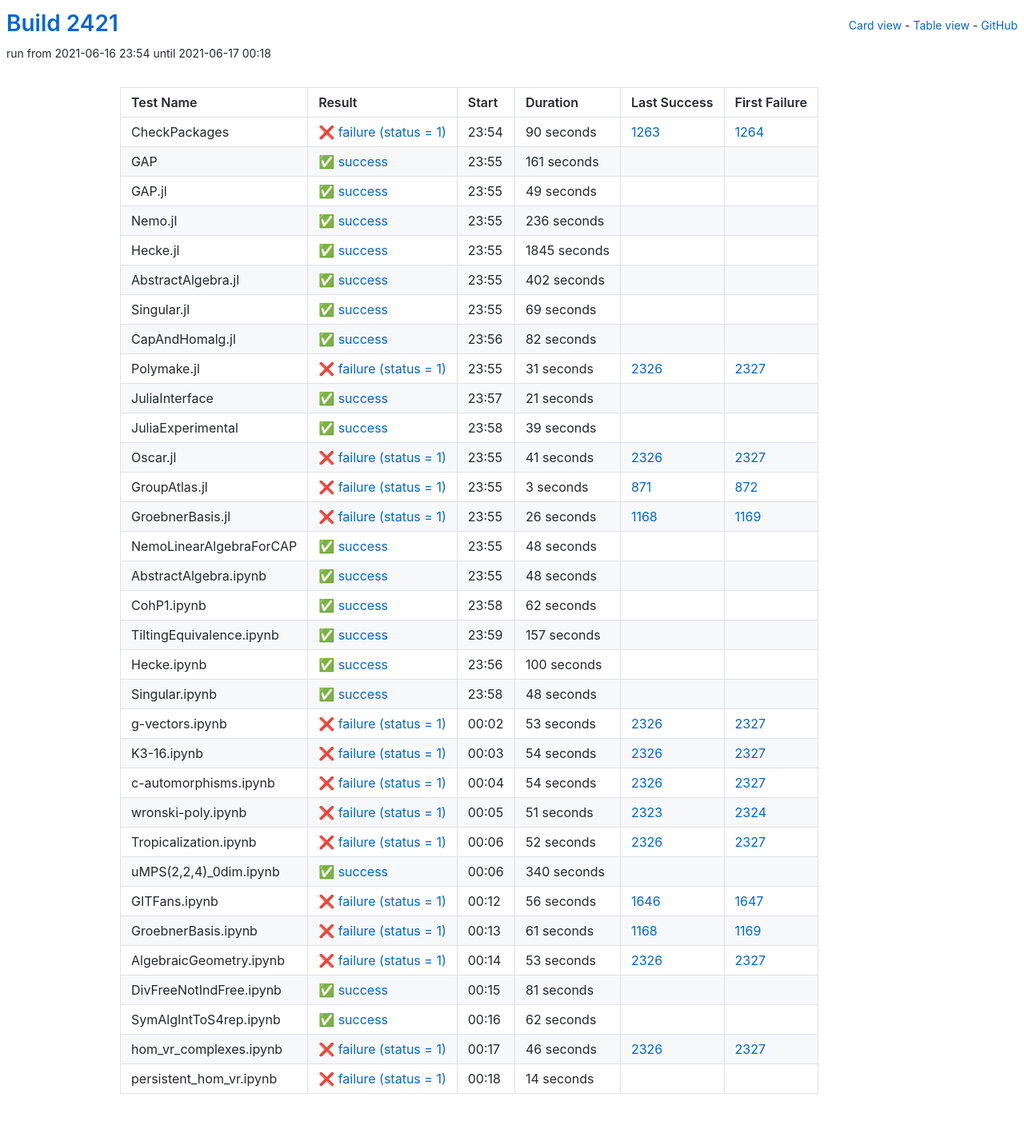
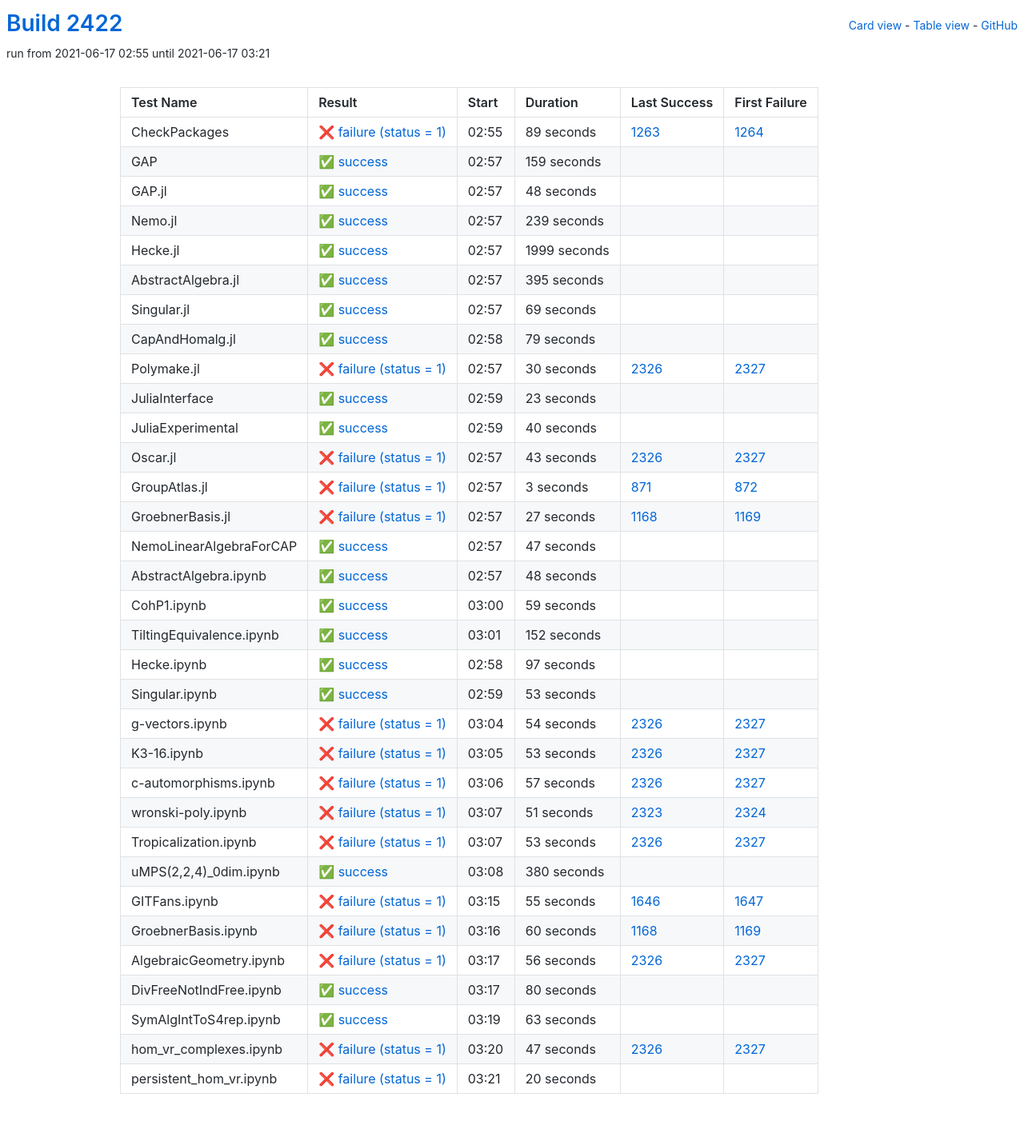
Before and after one commit to oscar-system/oscar-ci-status-stable, a Jekyll site: the page built from table.html, in a window 1280 px wide. Shown: the whole page at 80% size. Built offline with Jekyll 4.4.1, drawn with Linux system fonts in a browser that asks for light colours.

Commit message:
Build #2422

```diff
--- a/_data/ci.yml
+++ b/_data/ci.yml
@@ -1,6 +1,6 @@
 ---
-build: 2421
-build_url: https://oscarci.mathematik.uni-kl.de/job/oscar-stable/2421/
+build: 2422
+build_url: https://oscarci.mathematik.uni-kl.de/job/oscar-stable/2422/
 job: oscar-stable
 organization: oscar-system
 repo: oscar-ci-status-stable
@@ -8,80 +8,80 @@ repourl: https://github.com/oscar-system/oscar-ci-status-stable
 tests:
 - name: CheckPackages
   id: checkpackages
-  log: https://oscarci.mathematik.uni-kl.de/job/oscar-stable/2421/artifact/logs/build-2421/CheckPackages.log
-  start: 2021-06-16 23:54
+  log: https://oscarci.mathematik.uni-kl.de/job/oscar-stable/2422/artifact/logs/build-2422/CheckPackages.log
+  start: 2021-06-17 02:55
   success: false
   exitcode: 1
   status: failure
-  duration: 90
+  duration: 89
   last_success: 1263
   last_success_url: https://oscarci.mathematik.uni-kl.de/job/oscar-stable/1263/
   first_failure: 1264
   first_failure_url: https://oscarci.mathematik.uni-kl.de/job/oscar-stable/1264/
 - name: GAP
   id: gap
-  log: https://oscarci.mathematik.uni-kl.de/job/oscar-stable/2421/artifact/logs/build-2421/GAP.log
-  start: 2021-06-16 23:55
+  log: https://oscarci.mathematik.uni-kl.de/job/oscar-stable/2422/artifact/logs/build-2422/GAP.log
+  start: 2021-06-17 02:57
   success: true
   exitcode: 0
   status: success
-  duration: 161
+  duration: 159
   last_success: false
   last_success_url:
   first_failure: false
   first_failure_url:
 - name: GAP.jl
   id: gap-jl
-  log: https://oscarci.mathematik.uni-kl.de/job/oscar-stable/2421/artifact/logs/build-2421/GAP.jl.log
-  start: 2021-06-16 23:55
+  log: https://oscarci.mathematik.uni-kl.de/job/oscar-stable/2422/artifact/logs/build-2422/GAP.jl.log
+  start: 2021-06-17 02:57
   success: true
   exitcode: 0
   status: success
-  duration: 49
+  duration: 48
   last_success: false
   last_success_url:
   first_failure: false
   first_failure_url:
 - name: Nemo.jl
   id: nemo-jl
-  log: https://oscarci.mathematik.uni-kl.de/job/oscar-stable/2421/artifact/logs/build-2421/Nemo.jl.log
-  start: 2021-06-16 23:55
+  log: https://oscarci.mathematik.uni-kl.de/job/oscar-stable/2422/artifact/logs/build-2422/Nemo.jl.log
+  start: 2021-06-17 02:57
   success: true
   exitcode: 0
   status: success
-  duration: 236
+  duration: 239
   last_success: false
   last_success_url:
   first_failure: false
   first_failure_url:
 - name: Hecke.jl
   id: hecke-jl
-  log: https://oscarci.mathematik.uni-kl.de/job/oscar-stable/2421/artifact/logs/build-2421/Hecke.jl.log
-  start: 2021-06-16 23:55
+  log: https://oscarci.mathematik.uni-kl.de/job/oscar-stable/2422/artifact/logs/build-2422/Hecke.jl.log
+  start: 2021-06-17 02:57
   success: true
   exitcode: 0
   status: success
-  duration: 1845
+  duration: 1999
   last_success: false
   last_success_url:
   first_failure: false
   first_failure_url:
 - name: AbstractAlgebra.jl
   id: abstractalgebra-jl
-  log: https://oscarci.mathematik.uni-kl.de/job/oscar-stable/2421/artifact/logs/build-2421/AbstractAlgebra.jl.log
-  start: 2021-06-16 23:55
+  log: https://oscarci.mathematik.uni-kl.de/job/oscar-stable/2422/artifact/logs/build-2422/AbstractAlgebra.jl.log
+  start: 2021-06-17 02:57
   success: true
   exitcode: 0
   status: success
-  duration: 402
+  duration: 395
   last_success: false
   last_success_url:
   first_failure: false
   first_failure_url:
 - name: Singular.jl
   id: singular-jl
-  log: https://oscarci.mathematik.uni-kl.de/job/oscar-stable/2421/artifact/logs/build-2421/Singular.jl.log
-  start: 2021-06-16 23:55
+  log: https://oscarci.mathematik.uni-kl.de/job/oscar-stable/2422/artifact/logs/build-2422/Singular.jl.log
+  start: 2021-06-17 02:57
   success: true
   exitcode: 0
   status: success
@@ -92,68 +92,68 @@ tests:
   first_failure_url:
 - name: CapAndHomalg.jl
   id: capandhomalg-jl
-  log: https://oscarci.mathematik.uni-kl.de/job/oscar-stable/2421/artifact/logs/build-2421/CapAndHomalg.jl.log
-  start: 2021-06-16 23:56
+  log: https://oscarci.mathematik.uni-kl.de/job/oscar-stable/2422/artifact/logs/build-2422/CapAndHomalg.jl.log
+  start: 2021-06-17 02:58
   success: true
   exitcode: 0
   status: success
-  duration: 82
+  duration: 79
   last_success: false
   last_success_url:
   first_failure: false
   first_failure_url:
 - name: Polymake.jl
   id: polymake-jl
-  log: https://oscarci.mathematik.uni-kl.de/job/oscar-stable/2421/artifact/logs/build-2421/Polymake.jl.log
-  start: 2021-06-16 23:55
+  log: https://oscarci.mathematik.uni-kl.de/job/oscar-stable/2422/artifact/logs/build-2422/Polymake.jl.log
+  start: 2021-06-17 02:57
   success: false
   exitcode: 1
   status: failure
-  duration: 31
+  duration: 30
   last_success: 2326
   last_success_url: https://oscarci.mathematik.uni-kl.de/job/oscar-stable/2326/
   first_failure: 2327
   first_failure_url: https://oscarci.mathematik.uni-kl.de/job/oscar-stable/2327/
 - name: JuliaInterface
   id: juliainterface
-  log: https://oscarci.mathematik.uni-kl.de/job/oscar-stable/2421/artifact/logs/build-2421/JuliaInterface.log
-  start: 2021-06-16 23:57
+  log: https://oscarci.mathematik.uni-kl.de/job/oscar-stable/2422/artifact/logs/build-2422/JuliaInterface.log
+  start: 2021-06-17 02:59
   success: true
   exitcode: 0
   status: success
-  duration: 21
+  duration: 23
   last_success: false
   last_success_url:
   first_failure: false
   first_failure_url:
 - name: JuliaExperimental
   id: juliaexperimental
-  log: https://oscarci.mathematik.uni-kl.de/job/oscar-stable/2421/artifact/logs/build-2421/JuliaExperimental.log
-  start: 2021-06-16 23:58
+  log: https://oscarci.mathematik.uni-kl.de/job/oscar-stable/2422/artifact/logs/build-2422/JuliaExperimental.log
+  start: 2021-06-17 02:59
   success: true
   exitcode: 0
   status: success
-  duration: 39
+  duration: 40
   last_success: false
   last_success_url:
   first_failure: false
   first_failure_url:
 - name: Oscar.jl
   id: oscar-jl
-  log: https://oscarci.mathematik.uni-kl.de/job/oscar-stable/2421/artifact/logs/build-2421/Oscar.jl.log
-  start: 2021-06-16 23:55
+  log: https://oscarci.mathematik.uni-kl.de/job/oscar-stable/2422/artifact/logs/build-2422/Oscar.jl.log
+  start: 2021-06-17 02:57
   success: false
   exitcode: 1
   status: failure
-  duration: 41
+  duration: 43
   last_success: 2326
   last_success_url: https://oscarci.mathematik.uni-kl.de/job/oscar-stable/2326/
   first_failure: 2327
   first_failure_url: https://oscarci.mathematik.uni-kl.de/job/oscar-stable/2327/
 - name: GroupAtlas.jl
   id: groupatlas-jl
-  log: https://oscarci.mathematik.uni-kl.de/job/oscar-stable/2421/artifact/logs/build-2421/GroupAtlas.jl.log
-  start: 2021-06-16 23:55
+  log: https://oscarci.mathematik.uni-kl.de/job/oscar-stable/2422/artifact/logs/build-2422/GroupAtlas.jl.log
+  start: 2021-06-17 02:57
   success: false
   exitcode: 1
   status: failure
@@ -164,32 +164,32 @@ tests:
   first_failure_url: https://oscarci.mathematik.uni-kl.de/job/oscar-stable/872/
 - name: GroebnerBasis.jl
   id: groebnerbasis-jl
-  log: https://oscarci.mathematik.uni-kl.de/job/oscar-stable/2421/artifact/logs/build-2421/GroebnerBasis.jl.log
-  start: 2021-06-16 23:55
+  log: https://oscarci.mathematik.uni-kl.de/job/oscar-stable/2422/artifact/logs/build-2422/GroebnerBasis.jl.log
+  start: 2021-06-17 02:57
   success: false
   exitcode: 1
   status: failure
-  duration: 26
+  duration: 27
   last_success: 1168
   last_success_url: https://oscarci.mathematik.uni-kl.de/job/oscar-stable/1168/
   first_failure: 1169
   first_failure_url: https://oscarci.mathematik.uni-kl.de/job/oscar-stable/1169/
 - name: NemoLinearAlgebraForCAP
   id: nemolinearalgebraforcap
-  log: https://oscarci.mathematik.uni-kl.de/job/oscar-stable/2421/artifact/logs/build-2421/NemoLinearAlgebraForCAP.log
-  start: 2021-06-16 23:55
+  log: https://oscarci.mathematik.uni-kl.de/job/oscar-stable/2422/artifact/logs/build-2422/NemoLinearAlgebraForCAP.log
+  start: 2021-06-17 02:57
   success: true
   exitcode: 0
   status: success
-  duration: 48
+  duration: 47
   last_success: false
   last_success_url:
   first_failure: false
   first_failure_url:
 - name: AbstractAlgebra.ipynb
   id: abstractalgebra-ipynb
-  log: https://oscarci.mathematik.uni-kl.de/job/oscar-stable/2421/artifact/logs/build-2421/AbstractAlgebra.ipynb.log
-  start: 2021-06-16 23:55
+  log: https://oscarci.mathematik.uni-kl.de/job/oscar-stable/2422/artifact/logs/build-2422/AbstractAlgebra.ipynb.log
+  start: 2021-06-17 02:57
   success: true
   exitcode: 0
   status: success
@@ -200,56 +200,68 @@ tests:
   first_failure_url:
 - name: CohP1.ipynb
   id: cohp1-ipynb
-  log: https://oscarci.mathematik.uni-kl.de/job/oscar-stable/2421/artifact/logs/build-2421/CohP1.ipynb.log
-  start: 2021-06-16 23:58
+  log: https://oscarci.mathematik.uni-kl.de/job/oscar-stable/2422/artifact/logs/build-2422/CohP1.ipynb.log
+  start: 2021-06-17 03:00
   success: true
   exitcode: 0
   status: success
-  duration: 62
+  duration: 59
   last_success: false
   last_success_url:
   first_failure: false
   first_failure_url:
 - name: TiltingEquivalence.ipynb
   id: tiltingequivalence-ipynb
-  log: https://oscarci.mathematik.uni-kl.de/job/oscar-stable/2421/artifact/logs/build-2421/TiltingEquivalence.ipynb.log
-  start: 2021-06-16 23:59
+  log: https://oscarci.mathematik.uni-kl.de/job/oscar-stable/2422/artifact/logs/build-2422/TiltingEquivalence.ipynb.log
+  start: 2021-06-17 03:01
   success: true
   exitcode: 0
   status: success
-  duration: 157
+  duration: 152
   last_success: false
   last_success_url:
   first_failure: false
   first_failure_url:
 - name: Hecke.ipynb
   id: hecke-ipynb
-  log: https://oscarci.mathematik.uni-kl.de/job/oscar-stable/2421/artifact/logs/build-2421/Hecke.ipynb.log
-  start: 2021-06-16 23:56
+  log: https://oscarci.mathematik.uni-kl.de/job/oscar-stable/2422/artifact/logs/build-2422/Hecke.ipynb.log
+  start: 2021-06-17 02:58
   success: true
   exitcode: 0
   status: success
-  duration: 100
+  duration: 97
   last_success: false
   last_success_url:
   first_failure: false
   first_failure_url:
 - name: Singular.ipynb
   id: singular-ipynb
-  log: https://oscarci.mathematik.uni-kl.de/job/oscar-stable/2421/artifact/logs/build-2421/Singular.ipynb.log
-  start: 2021-06-16 23:58
+  log: https://oscarci.mathematik.uni-kl.de/job/oscar-stable/2422/artifact/logs/build-2422/Singular.ipynb.log
+  start: 2021-06-17 02:59
   success: true
   exitcode: 0
   status: success
-  duration: 48
+  duration: 53
   last_success: false
   last_success_url:
   first_failure: false
   first_failure_url:
 - name: g-vectors.ipynb
   id: g-vectors-ipynb
-  log: https://oscarci.mathematik.uni-kl.de/job/oscar-stable/2421/artifact/logs/build-2421/g-vectors.ipynb.log
-  start: 2021-06-17 00:02
+  log: https://oscarci.mathematik.uni-kl.de/job/oscar-stable/2422/artifact/logs/build-2422/g-vectors.ipynb.log
+  start: 2021-06-17 03:04
+  success: false
+  exitcode: 1
+  status: failure
+  duration: 54
+  last_success: 2326
+  last_success_url: https://oscarci.mathematik.uni-kl.de/job/oscar-stable/2326/
+  first_failure: 2327
+  first_failure_url: https://oscarci.mathematik.uni-kl.de/job/oscar-stable/2327/
+- name: K3-16.ipynb
+  id: k3-16-ipynb
+  log: https://oscarci.mathematik.uni-kl.de/job/oscar-stable/2422/artifact/logs/build-2422/K3-16.ipynb.log
+  start: 2021-06-17 03:05
   success: false
   exitcode: 1
   status: failure
@@ -258,34 +270,22 @@ tests:
   last_success_url: https://oscarci.mathematik.uni-kl.de/job/oscar-stable/2326/
   first_failure: 2327
   first_failure_url: https://oscarci.mathematik.uni-kl.de/job/oscar-stable/2327/
-- name: K3-16.ipynb
-  id: k3-16-ipynb
-  log: https://oscarci.mathematik.uni-kl.de/job/oscar-stable/2421/artifact/logs/build-2421/K3-16.ipynb.log
-  start: 2021-06-17 00:03
+- name: c-automorphisms.ipynb
+  id: c-automorphisms-ipynb
+  log: https://oscarci.mathematik.uni-kl.de/job/oscar-stable/2422/artifact/logs/build-2422/c-automorphisms.ipynb.log
+  start: 2021-06-17 03:06
   success: false
   exitcode: 1
   status: failure
-  duration: 54
-  last_success: 2326
-  last_success_url: https://oscarci.mathematik.uni-kl.de/job/oscar-stable/2326/
-  first_failure: 2327
-  first_failure_url: https://oscarci.mathematik.uni-kl.de/job/oscar-stable/2327/
-- name: c-automorphisms.ipynb
-  id: c-automorphisms-ipynb
-  log: https://oscarci.mathematik.uni-kl.de/job/oscar-stable/2421/artifact/logs/build-2421/c-automorphisms.ipynb.log
-  start: 2021-06-17 00:04
-  success: false
-  exitcode: 1
-  status: failure
-  duration: 54
+  duration: 57
   last_success: 2326
   last_success_url: https://oscarci.mathematik.uni-kl.de/job/oscar-stable/2326/
   first_failure: 2327
   first_failure_url: https://oscarci.mathematik.uni-kl.de/job/oscar-stable/2327/
 - name: wronski-poly.ipynb
   id: wronski-poly-ipynb
-  log: https://oscarci.mathematik.uni-kl.de/job/oscar-stable/2421/artifact/logs/build-2421/wronski-poly.ipynb.log
-  start: 2021-06-17 00:05
+  log: https://oscarci.mathematik.uni-kl.de/job/oscar-stable/2422/artifact/logs/build-2422/wronski-poly.ipynb.log
+  start: 2021-06-17 03:07
   success: false
   exitcode: 1
   status: failure
@@ -296,56 +296,8 @@ tests:
   first_failure_url: https://oscarci.mathematik.uni-kl.de/job/oscar-stable/2324/
 - name: Tropicalization.ipynb
   id: tropicalization-ipynb
-  log: https://oscarci.mathematik.uni-kl.de/job/oscar-stable/2421/artifact/logs/build-2421/Tropicalization.ipynb.log
-  start: 2021-06-17 00:06
-  success: false
-  exitcode: 1
-  status: failure
-  duration: 52
-  last_success: 2326
-  last_success_url: https://oscarci.mathematik.uni-kl.de/job/oscar-stable/2326/
-  first_failure: 2327
-  first_failure_url: https://oscarci.mathematik.uni-kl.de/job/oscar-stable/2327/
-- name: uMPS(2,2,4)_0dim.ipynb
-  id: umps-2-2-4-0dim-ipynb
-  log: https://oscarci.mathematik.uni-kl.de/job/oscar-stable/2421/artifact/logs/build-2421/uMPS-2-2-4-_0dim.ipynb.log
-  start: 2021-06-17 00:06
-  success: true
-  exitcode: 0
-  status: success
-  duration: 340
-  last_success: false
-  last_success_url:
-  first_failure: false
-  first_failure_url:
-- name: GITFans.ipynb
-  id: gitfans-ipynb
-  log: https://oscarci.mathematik.uni-kl.de/job/oscar-stable/2421/artifact/logs/build-2421/GITFans.ipynb.log
-  start: 2021-06-17 00:12
-  success: false
-  exitcode: 1
-  status: failure
-  duration: 56
-  last_success: 1646
-  last_success_url: https://oscarci.mathematik.uni-kl.de/job/oscar-stable/1646/
-  first_failure: 1647
-  first_failure_url: https://oscarci.mathematik.uni-kl.de/job/oscar-stable/1647/
-- name: GroebnerBasis.ipynb
-  id: groebnerbasis-ipynb
-  log: https://oscarci.mathematik.uni-kl.de/job/oscar-stable/2421/artifact/logs/build-2421/GroebnerBasis.ipynb.log
-  start: 2021-06-17 00:13
-  success: false
-  exitcode: 1
-  status: failure
-  duration: 61
-  last_success: 1168
-  last_success_url: https://oscarci.mathematik.uni-kl.de/job/oscar-stable/1168/
-  first_failure: 1169
-  first_failure_url: https://oscarci.mathematik.uni-kl.de/job/oscar-stable/1169/
-- name: AlgebraicGeometry.ipynb
-  id: algebraicgeometry-ipynb
-  log: https://oscarci.mathematik.uni-kl.de/job/oscar-stable/2421/artifact/logs/build-2421/AlgebraicGeometry.ipynb.log
-  start: 2021-06-17 00:14
+  log: https://oscarci.mathematik.uni-kl.de/job/oscar-stable/2422/artifact/logs/build-2422/Tropicalization.ipynb.log
+  start: 2021-06-17 03:07
   success: false
   exitcode: 1
   status: failure
@@ -354,50 +306,98 @@ tests:
   last_success_url: https://oscarci.mathematik.uni-kl.de/job/oscar-stable/2326/
   first_failure: 2327
   first_failure_url: https://oscarci.mathematik.uni-kl.de/job/oscar-stable/2327/
-- name: DivFreeNotIndFree.ipynb
-  id: divfreenotindfree-ipynb
-  log: https://oscarci.mathematik.uni-kl.de/job/oscar-stable/2421/artifact/logs/build-2421/DivFreeNotIndFree.ipynb.log
-  start: 2021-06-17 00:15
+- name: uMPS(2,2,4)_0dim.ipynb
+  id: umps-2-2-4-0dim-ipynb
+  log: https://oscarci.mathematik.uni-kl.de/job/oscar-stable/2422/artifact/logs/build-2422/uMPS-2-2-4-_0dim.ipynb.log
+  start: 2021-06-17 03:08
   success: true
   exitcode: 0
   status: success
-  duration: 81
+  duration: 380
+  last_success: false
+  last_success_url:
+  first_failure: false
+  first_failure_url:
+- name: GITFans.ipynb
+  id: gitfans-ipynb
+  log: https://oscarci.mathematik.uni-kl.de/job/oscar-stable/2422/artifact/logs/build-2422/GITFans.ipynb.log
+  start: 2021-06-17 03:15
+  success: false
+  exitcode: 1
+  status: failure
+  duration: 55
+  last_success: 1646
+  last_success_url: https://oscarci.mathematik.uni-kl.de/job/oscar-stable/1646/
+  first_failure: 1647
+  first_failure_url: https://oscarci.mathematik.uni-kl.de/job/oscar-stable/1647/
+- name: GroebnerBasis.ipynb
+  id: groebnerbasis-ipynb
+  log: https://oscarci.mathematik.uni-kl.de/job/oscar-stable/2422/artifact/logs/build-2422/GroebnerBasis.ipynb.log
+  start: 2021-06-17 03:16
+  success: false
+  exitcode: 1
+  status: failure
+  duration: 60
+  last_success: 1168
+  last_success_url: https://oscarci.mathematik.uni-kl.de/job/oscar-stable/1168/
+  first_failure: 1169
+  first_failure_url: https://oscarci.mathematik.uni-kl.de/job/oscar-stable/1169/
+- name: AlgebraicGeometry.ipynb
+  id: algebraicgeometry-ipynb
+  log: https://oscarci.mathematik.uni-kl.de/job/oscar-stable/2422/artifact/logs/build-2422/AlgebraicGeometry.ipynb.log
+  start: 2021-06-17 03:17
+  success: false
+  exitcode: 1
+  status: failure
+  duration: 56
+  last_success: 2326
+  last_success_url: https://oscarci.mathematik.uni-kl.de/job/oscar-stable/2326/
+  first_failure: 2327
+  first_failure_url: https://oscarci.mathematik.uni-kl.de/job/oscar-stable/2327/
+- name: DivFreeNotIndFree.ipynb
+  id: divfreenotindfree-ipynb
+  log: https://oscarci.mathematik.uni-kl.de/job/oscar-stable/2422/artifact/logs/build-2422/DivFreeNotIndFree.ipynb.log
+  start: 2021-06-17 03:17
+  success: true
+  exitcode: 0
+  status: success
+  duration: 80
   last_success: false
   last_success_url:
   first_failure: false
   first_failure_url:
 - name: SymAlgIntToS4rep.ipynb
   id: symalginttos4rep-ipynb
-  log: https://oscarci.mathematik.uni-kl.de/job/oscar-stable/2421/artifact/logs/build-2421/SymAlgIntToS4rep.ipynb.log
-  start: 2021-06-17 00:16
+  log: https://oscarci.mathematik.uni-kl.de/job/oscar-stable/2422/artifact/logs/build-2422/SymAlgIntToS4rep.ipynb.log
+  start: 2021-06-17 03:19
   success: true
   exitcode: 0
   status: success
-  duration: 62
+  duration: 63
   last_success: false
   last_success_url:
   first_failure: false
   first_failure_url:
 - name: hom_vr_complexes.ipynb
   id: hom-vr-complexes-ipynb
-  log: https://oscarci.mathematik.uni-kl.de/job/oscar-stable/2421/artifact/logs/build-2421/hom_vr_complexes.ipynb.log
-  start: 2021-06-17 00:17
+  log: https://oscarci.mathematik.uni-kl.de/job/oscar-stable/2422/artifact/logs/build-2422/hom_vr_complexes.ipynb.log
+  start: 2021-06-17 03:20
   success: false
   exitcode: 1
   status: failure
-  duration: 46
+  duration: 47
   last_success: 2326
   last_success_url: https://oscarci.mathematik.uni-kl.de/job/oscar-stable/2326/
   first_failure: 2327
   first_failure_url: https://oscarci.mathematik.uni-kl.de/job/oscar-stable/2327/
 - name: persistent_hom_vr.ipynb
   id: persistent-hom-vr-ipynb
-  log: https://oscarci.mathematik.uni-kl.de/job/oscar-stable/2421/artifact/logs/build-2421/persistent_hom_vr.ipynb.log
-  start: 2021-06-17 00:18
+  log: https://oscarci.mathematik.uni-kl.de/job/oscar-stable/2422/artifact/logs/build-2422/persistent_hom_vr.ipynb.log
+  start: 2021-06-17 03:21
   success: false
   exitcode: 1
   status: failure
-  duration: 14
+  duration: 20
   last_success: false
   last_success_url:
   first_failure: false
```
Also changed, not shown: README.md.
